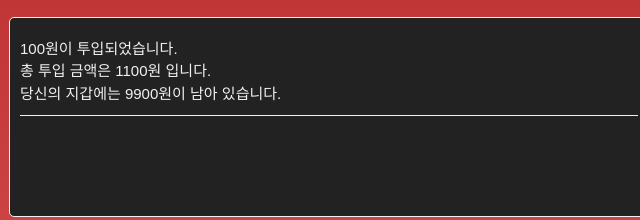
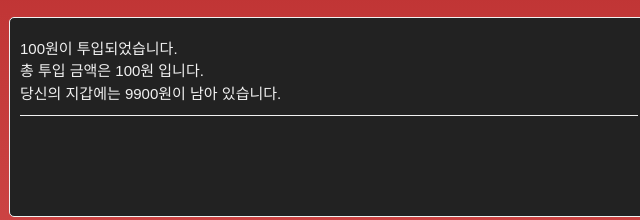
Before and after one commit to seongEun95/vending_machine, a plain HTML site: page index.html in a window 1280 px wide. Both pictures are taken after a click on the button "100원 투입". Shown: the part 523-743 px from the top of the page, 311-951 px from the left. Drawn offline with Linux system fonts and the light colour scheme.

Commit message:
[update] 메시지에 투입금액을 자판기 총 금액으로 잘못 설정하여 투입금액으로 정상 설정 완료했습니다.

```diff
--- a/index.html
+++ b/index.html
@@ -118,7 +118,7 @@
               `
             <li>
               ${coinAmount}원이 투입되었습니다.<br>
-              총 투입 금액은 ${totalAmountValue}원 입니다. <br>
+              총 투입 금액은 ${inputAmountValue}원 입니다. <br>
               당신의 지갑에는 ${myWalletValue}원이 남아 있습니다.
             </li>
             `
@@ -134,9 +134,10 @@
       });
     }
     inputCoinEvent()
-
+    console.log(coins.length)
     // 동전 투입 버튼 비활성화 함수
     function disabledCoinBtn() {
+
       if (myWalletValue < 1000) { // 내 지갑에 돈이 1000원 이하면
         coins[2].disabled = true; // 음료 버튼 disabled 속성 추가
       } else {
```
